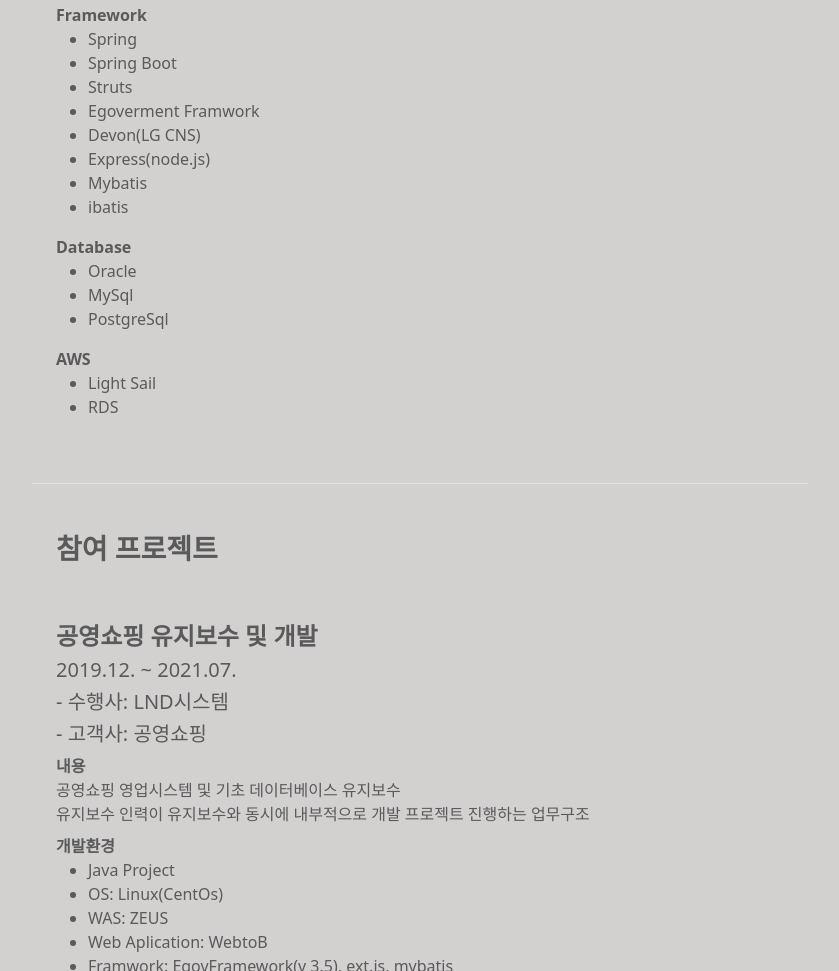
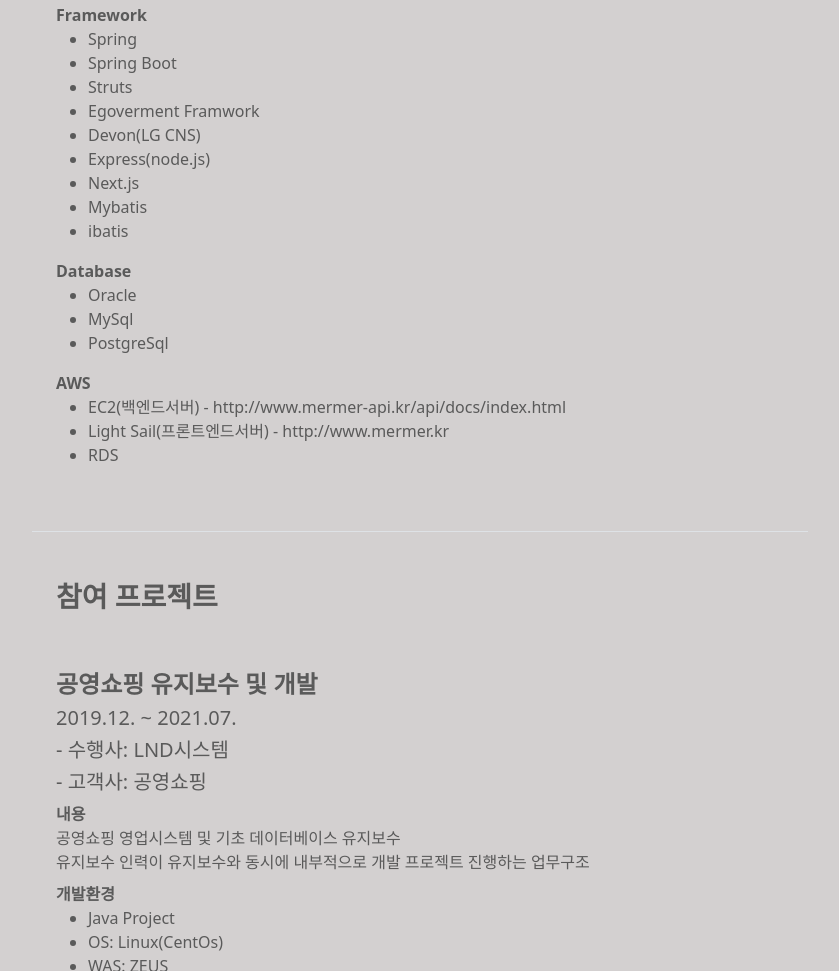
Before and after one commit to mincoln419/profile, a website: page views/resume.html in a window 1280 px wide. Shown: the part 1730-2701 px from the top of the page, without its empty margins (26-865 px from the left). Drawn offline with nearby package versions, Linux system fonts and the light colour scheme; files that its build step writes are made by us from their sources.

Commit message:
profile 수정

```diff
--- a/views/resume.html
+++ b/views/resume.html
@@ -97,6 +97,7 @@
                     <li>Egoverment Framwork</li>
                     <li>Devon(LG CNS)</li>
                     <li>Express(node.js)</li>
+                    <li>Next.js</li>
                     <li>Mybatis</li>
                     <li>ibatis</li>
                   </ul>
@@ -112,7 +113,8 @@
               <dt>AWS</dt>
               <dd>
                 <ul>
-                    <li>Light Sail</li>
+                    <li>EC2(백엔드서버) - http://www.mermer-api.kr/api/docs/index.html</li>
+                    <li>Light Sail(프론트엔드서버) - http://www.mermer.kr</li>
                     <li>RDS</li>
                   </ul>
               </dd>
```
Also changed, not shown: views/index.html (+0 -10 lines), public/img/ministro.jpg (added), public/img/ministro.png (added).
